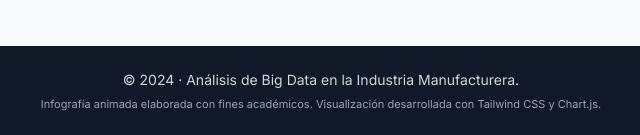
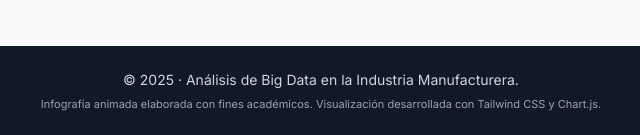
Before and after one commit to cs02301/cristian.github.io, a plain HTML site: page index.html in a window 1280 px wide. Shown: the part 5197-5332 px from the top of the page, 319-959 px from the left. Drawn offline with nearby package versions, Linux system fonts and the light colour scheme.

Commit message:
Update copyright year in footer to 2025

```diff
--- a/index.html
+++ b/index.html
@@ -427,7 +427,7 @@
 
     <footer class="bg-gray-900 text-gray-300 p-6 mt-16">
         <div class="container mx-auto text-center text-xs md:text-sm">
-            <p class="mb-1">&copy; 2024 · Análisis de Big Data en la Industria Manufacturera.</p>
+            <p class="mb-1">&copy; 2025 · Análisis de Big Data en la Industria Manufacturera.</p>
             <p class="text-[11px] text-gray-400">
                 Infografía animada elaborada con fines académicos. Visualización desarrollada con Tailwind CSS y Chart.js.
             </p>
```
